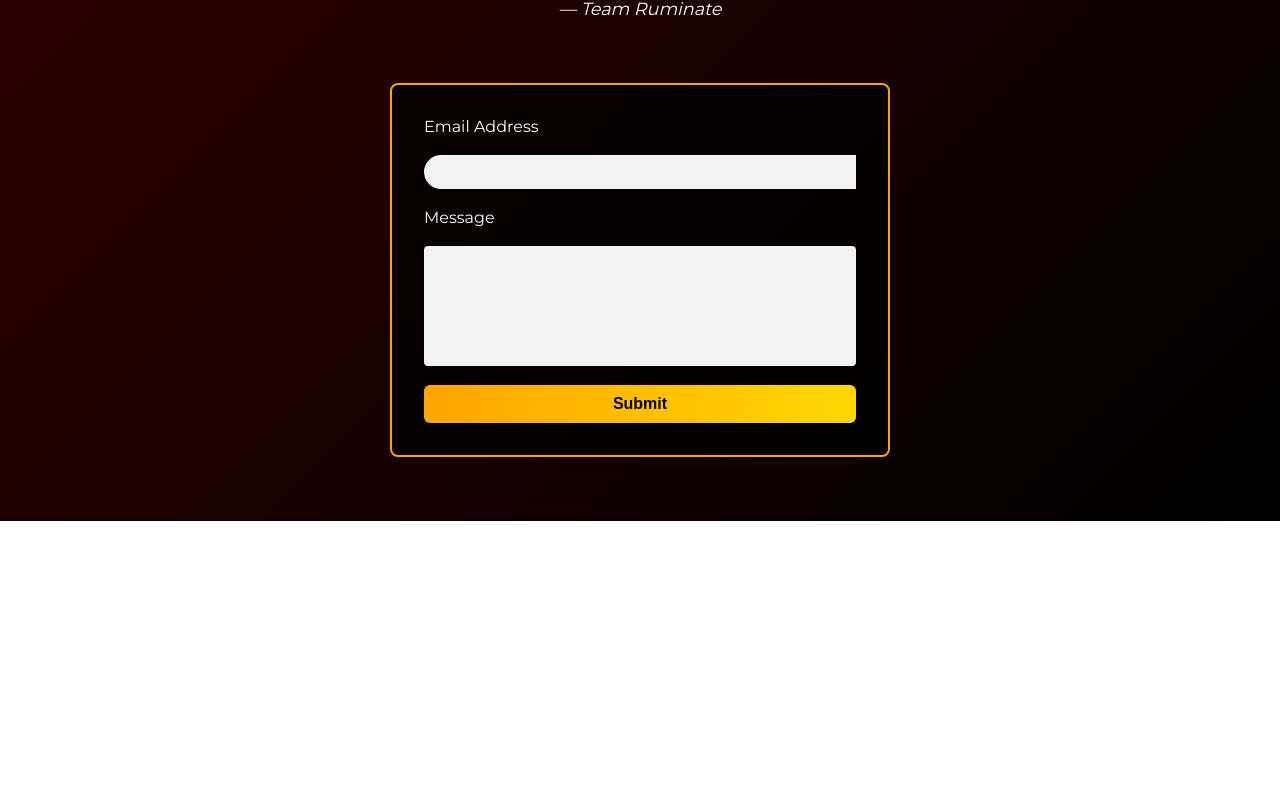
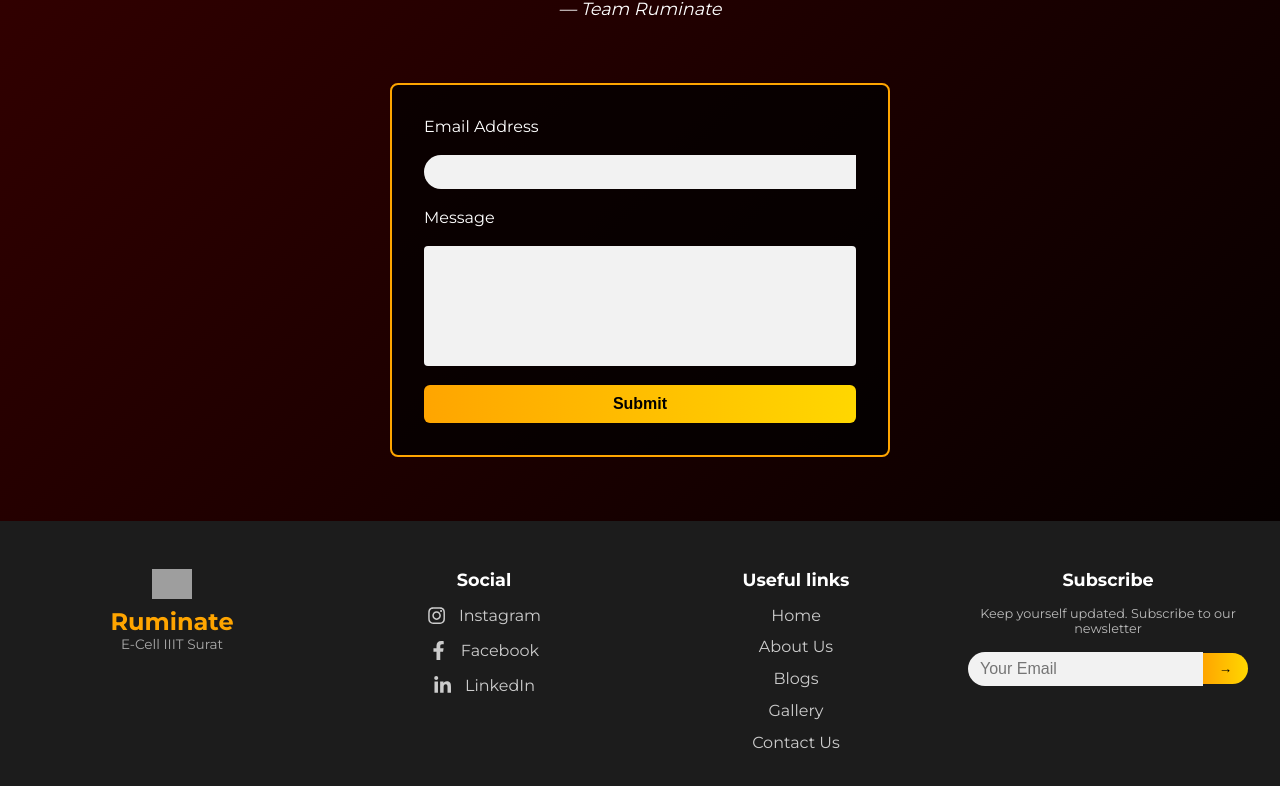
Before and after one commit to Ronit5605/Rumi, a Next.js app: page / in a window 1280 px wide. Shown: the part 4327-5113 px from the top of the page. Before the commit the page ends 4848 px from the top, so only its background shows below. Built offline with nearby package versions, Linux system fonts and the light colour scheme; grey boxes are pictures that could not be loaded.

Commit message:
All changes made to main

```diff
--- a/src/app/home/page.tsx
+++ b/src/app/home/page.tsx
@@ -14,6 +14,7 @@ import styles from "./home.module.css";
 import GuestSpeakers from "./GuestSpeakers";
 import ContactUs from "./ContactUs";
 import ContactForm from "./form";
+import Footer from "./Footer";
 
 const EventHighlights = dynamic(() => import("./EventHighlights"), { ssr: false });
 export default function HomePage() {
@@ -32,6 +33,7 @@ export default function HomePage() {
         <ContactForm />
 
       </main>
+      <Footer />
     </div>
   );
 }
--- a/src/app/layout.tsx
+++ b/src/app/layout.tsx
@@ -2,7 +2,6 @@
 import './globals.css';
 import type { Metadata } from 'next';
 import Navbar from './Navbar';
-import Footer from './home/Footer';
 
 export const metadata: Metadata = {
   title: 'My App',
```
